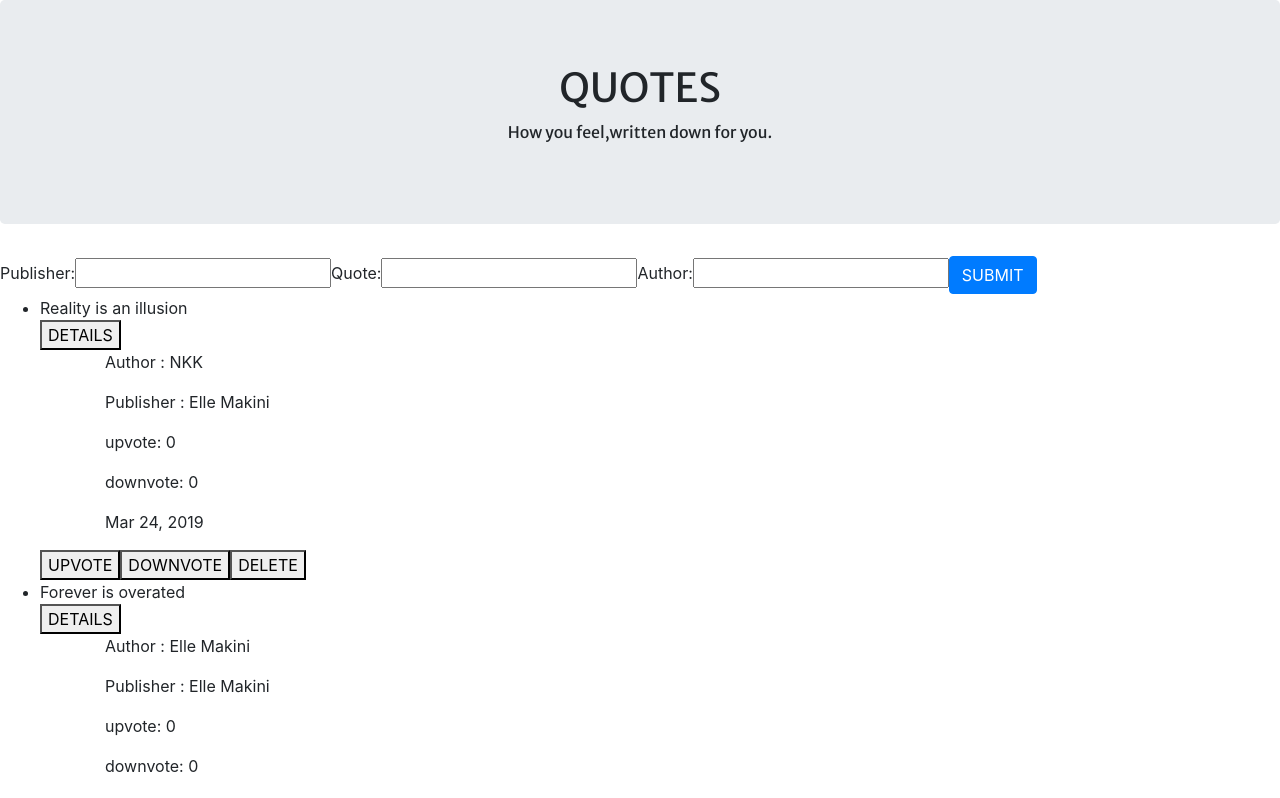
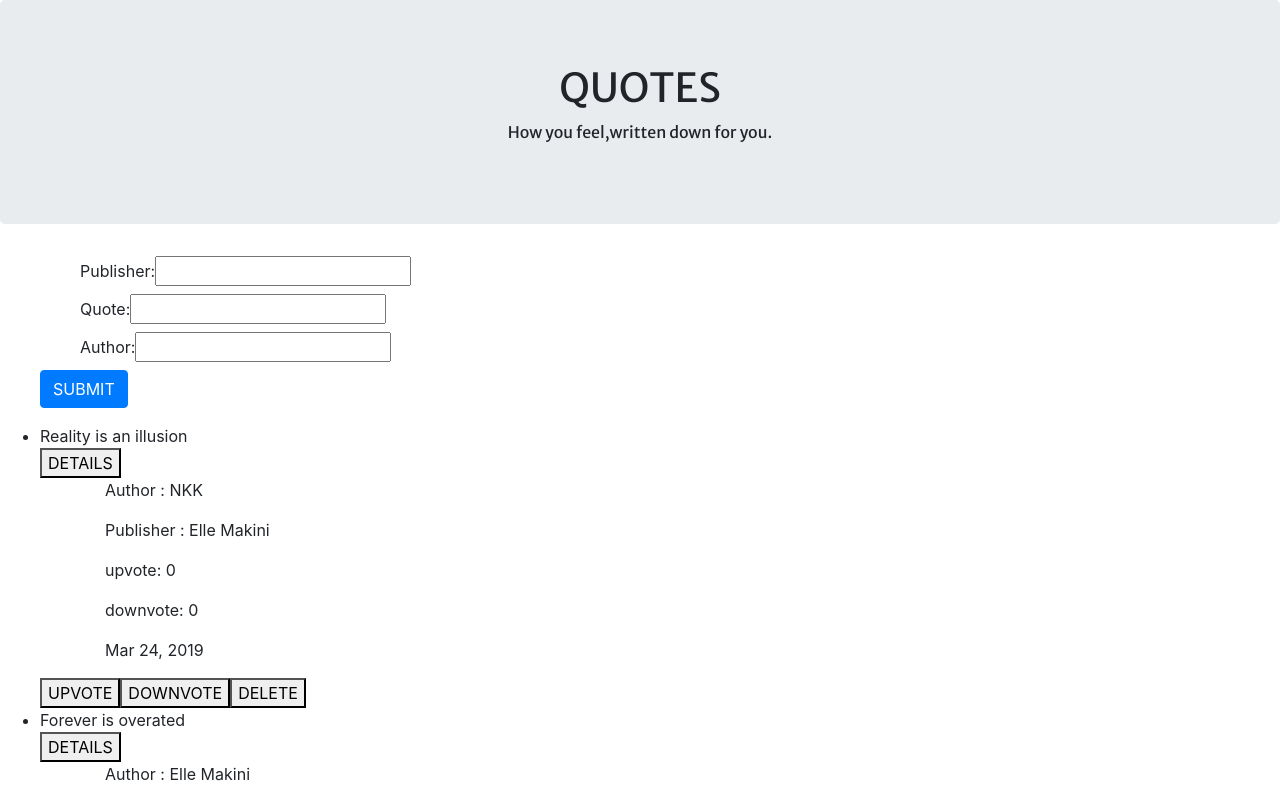
Before and after one commit to lydiah2015/Angular-quotes, an Angular app: page / in a window 1280 px wide. Shown: the top 798 px of the page. Built offline with nearby package versions, Linux system fonts and the light colour scheme.

Commit message:
updated form

```diff
--- a/src/app/quote-form/quote-form.component.html
+++ b/src/app/quote-form/quote-form.component.html
@@ -1,6 +1,8 @@
 <form (ngSubmit)="submitQuote()">
-  <label>Publisher:<input type="text" [(ngModel)]="publisher" placehoder = "Publisher" name ="Publisher" required></label>
-  <label>Quote:<input type="text" [(ngModel)]="quote" placehoder = "Quote" name ="Quote" required></label>
-  <label>Author:<input type="text" [(ngModel)]="author" placehoder = "Author" name ="Author" required></label>
+  <ul>
+ <ol><label>Publisher:<input type="text" [(ngModel)]="publisher" placehoder = "Publisher" name ="Publisher" required></label></ol>
+ <ol><label>Quote:<input type="text" [(ngModel)]="quote" placehoder = "Quote" name ="Quote" required></label></ol>
+ <ol><label>Author:<input type="text" [(ngModel)]="author" placehoder = "Author" name ="Author" required></label></ol>
   <button type="submit" class = "btn btn-primary">SUBMIT</button>
+</ul>
 </form>
```
